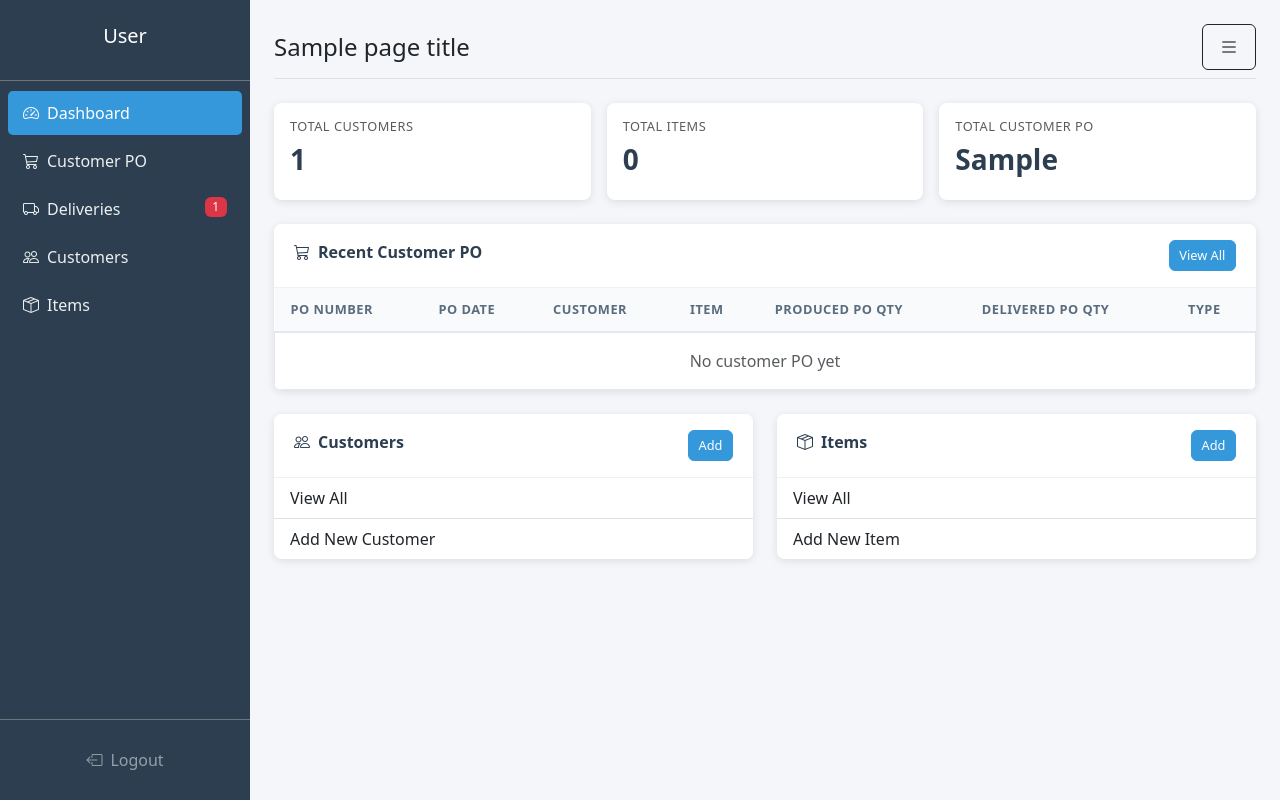
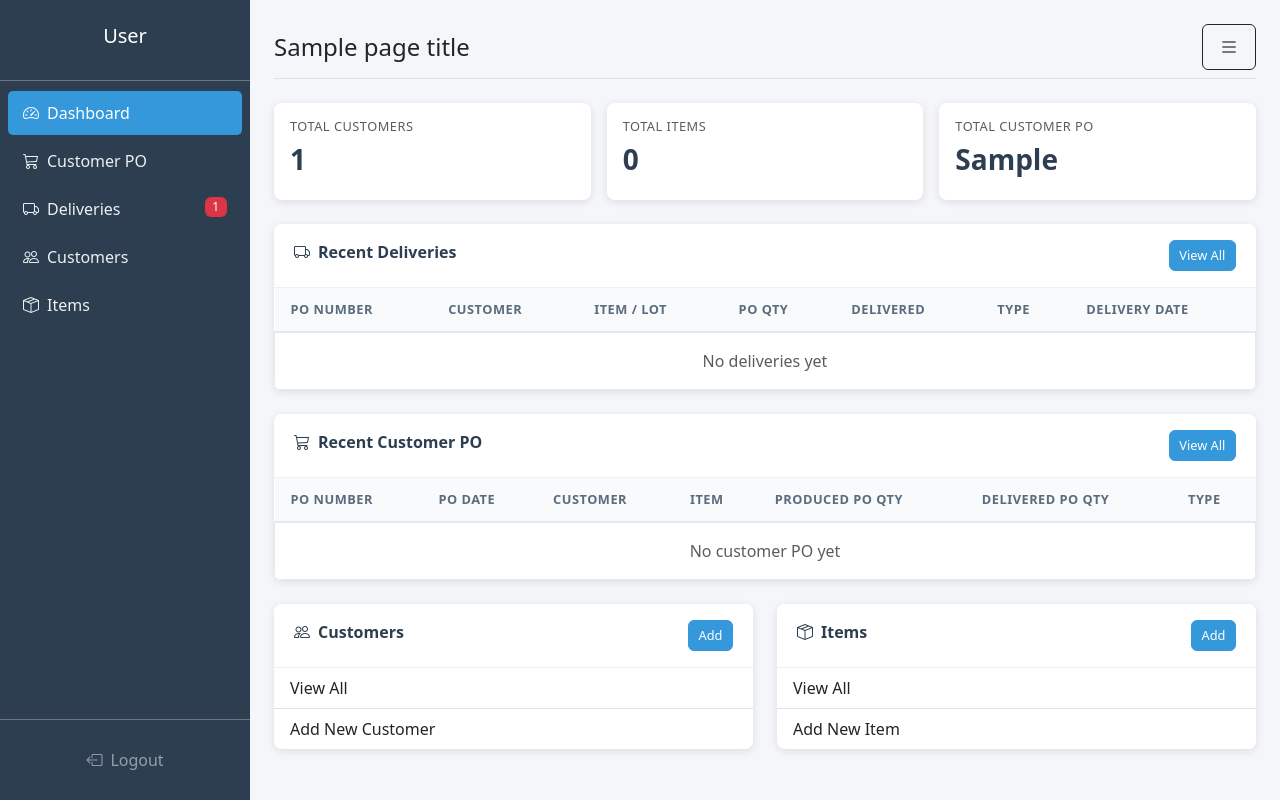
Before and after one commit to wakin626/eric2.0, a PHP site: template admin/views/dashboard.php in a window 1280 px wide. Run offline with PHP 8.4, Linux system fonts and the light colour scheme; the template is opened without the code that fills it: most values are stand-ins (such as "Sample title", 1, 10 or a date in 2020).

Commit message:
Admin delivered: separated Item, Lot Number, and Quantity into individual columns with separators. Admin dashboard: added recent deliveries section with item/lot breakdown.

```diff
--- a/admin/controllers/AdminController.php
+++ b/admin/controllers/AdminController.php
@@ -29,6 +29,7 @@ class AdminController {
         $data['purchase_orders'] = $allPOs;
         $poIds = array_column($allPOs, 'po_id');
         $data['po_items_map'] = $this->warehouseModel->getPurchaseOrderItemsByPOIds($poIds);
+        $data['deliveries'] = $this->warehouseModel->getDeliveries();
         $data['page_title'] = 'Admin Dashboard';
         $this->render('dashboard', $data);
     }
--- a/admin/views/dashboard.php
+++ b/admin/views/dashboard.php
@@ -16,6 +16,82 @@
                 <h6 class="text-muted">Total Customer PO</h6>
                 <h3><?= $allPOCount ?? 0 ?></h3>
             </div>
+        </div>
+    </div>
+
+    <div class="card data-card mb-4">
+        <div class="card-header d-flex justify-content-between">
+            <span><i class="bi bi-truck me-2"></i>Recent Deliveries</span>
+            <a href="?controller=admin&action=delivered" class="btn btn-primary btn-sm">View All</a>
+        </div>
+        <div class="table-responsive">
+            <table class="table table-hover mb-0">
+                <thead>
+                    <tr>
+                        <th>PO Number</th>
+                        <th>Customer</th>
+                        <th>Item / Lot</th>
+                        <th>PO Qty</th>
+                        <th>Delivered</th>
+                        <th>Type</th>
+                        <th>Delivery Date</th>
+                    </tr>
+                </thead>
+                <tbody>
+                    <?php foreach (array_slice($deliveries ?? [], 0, 5) as $d):
+                        $lotItems = json_decode($d['lot_items'] ?? '[]', true);
+                        $hasLotItems = is_array($lotItems) && count($lotItems) > 0;
+                        $poItems = $po_items_map[$d['po_id']] ?? [];
+                        $poItemLookup = [];
+                        foreach ($poItems as $pi) { $poItemLookup[$pi['item_code']] = $pi; }
+
+                        $itemLines = [];
+                        $poQtyLines = [];
+                        $deliveredLines = [];
+
+                        if ($hasLotItems) {
+                            $liCount = count($lotItems);
+                            foreach ($lotItems as $idx => $li) {
+                                $liCode = $li['item_code'] ?? '';
+                                $liQty = $li['qty'] ?? 0;
+                                $liDesc = $li['item_description'] ?? $liCode;
+                                $liLot = $li['lot_number'] ?? '';
+                                $poItem = $poItemLookup[$liCode] ?? null;
+                                $poQty = $poItem ? $poItem['quantity'] : 0;
+                                $sep = $idx < $liCount - 1 ? ' border-bottom pb-2 mb-2' : '';
+                                $itemLines[] = '<div class="' . $sep . '"><small>' . htmlspecialchars($liDesc) . '</small><br><small class="text-muted">' . htmlspecialchars($liLot) . '</small></div>';
+                                $poQtyLines[] = '<div class="' . $sep . '">' . $poQty . '</div>';
+                                $deliveredLines[] = '<div class="' . $sep . '">' . $liQty . '</div>';
+                            }
+                        } else {
+                            $dItemQty = $d['item_quantity'] ?? 0;
+                            $dDelivered = $d['delivery_quantity'] ?? 0;
+                            $itemLines[] = '<small>' . htmlspecialchars(($d['item_code'] ?? '-') . ' - ' . ($d['item_description'] ?? '')) . '</small>';
+                            $poQtyLines[] = $dItemQty;
+                            $deliveredLines[] = $dDelivered;
+                        }
+                    ?>
+                    <tr>
+                        <td><strong class="text-primary"><?= $d['customer_po_number'] ?></strong></td>
+                        <td><?= htmlspecialchars($d['customer_name'] ?? '-') ?></td>
+                        <td><?= implode('', $itemLines) ?></td>
+                        <td><?= implode('', $poQtyLines) ?></td>
+                        <td><?= implode('', $deliveredLines) ?></td>
+                        <td>
+                            <?php if (($d['production_type'] ?? 'normal') === 'advance'): ?>
+                                <span class="badge bg-info">Advance</span>
+                            <?php else: ?>
+                                <span class="badge bg-secondary">Normal</span>
+                            <?php endif; ?>
+                        </td>
+                        <td><?= date('Y-m-d', strtotime($d['delivery_date'])) ?></td>
+                    </tr>
+                    <?php endforeach; ?>
+                    <?php if (empty($deliveries)): ?>
+                    <tr><td colspan="7" class="text-center text-muted py-3">No deliveries yet</td></tr>
+                    <?php endif; ?>
+                </tbody>
+            </table>
         </div>
     </div>
 
```
Also changed, not shown: admin/views/delivered.php (+27 -7 lines).
